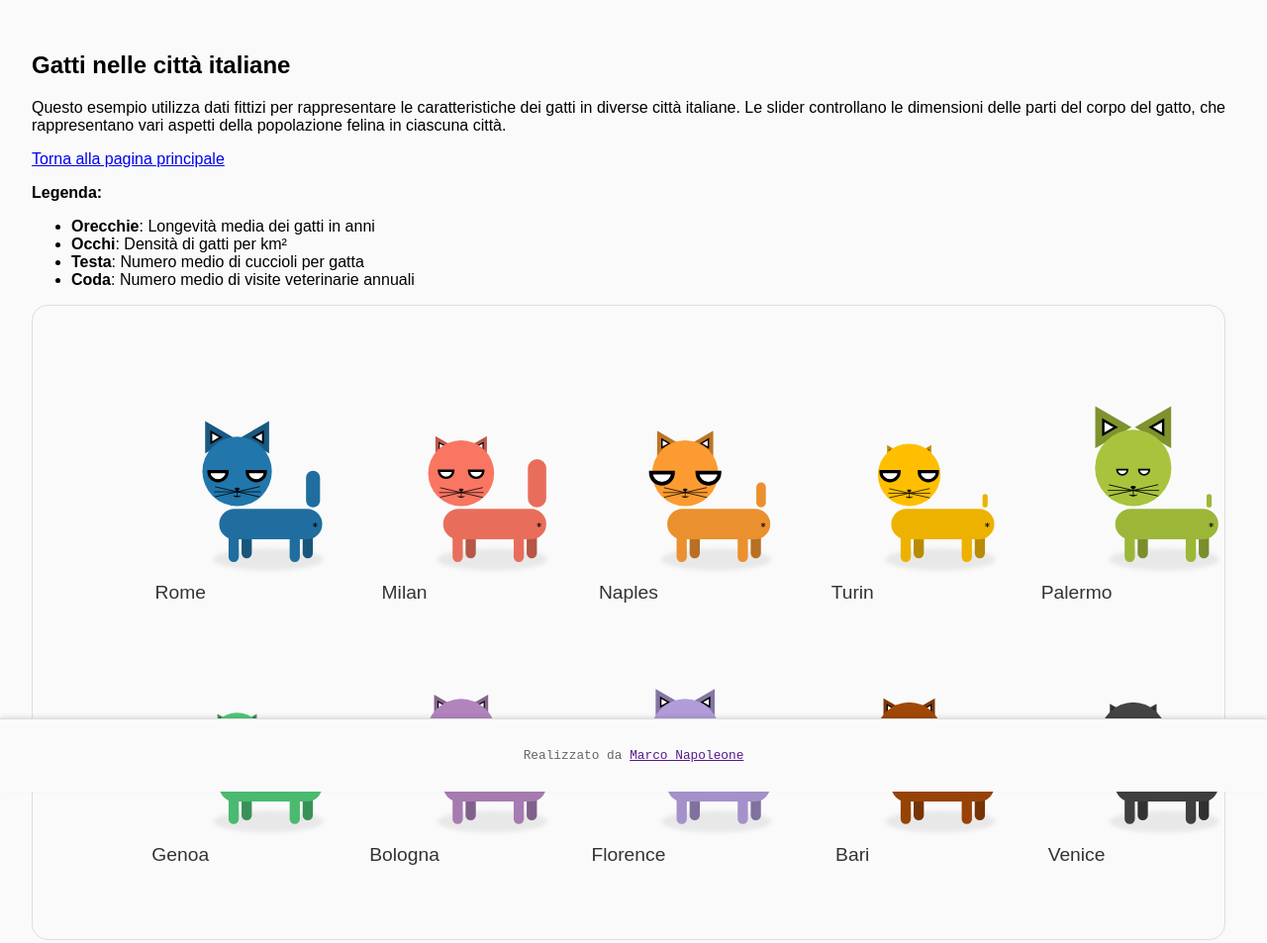
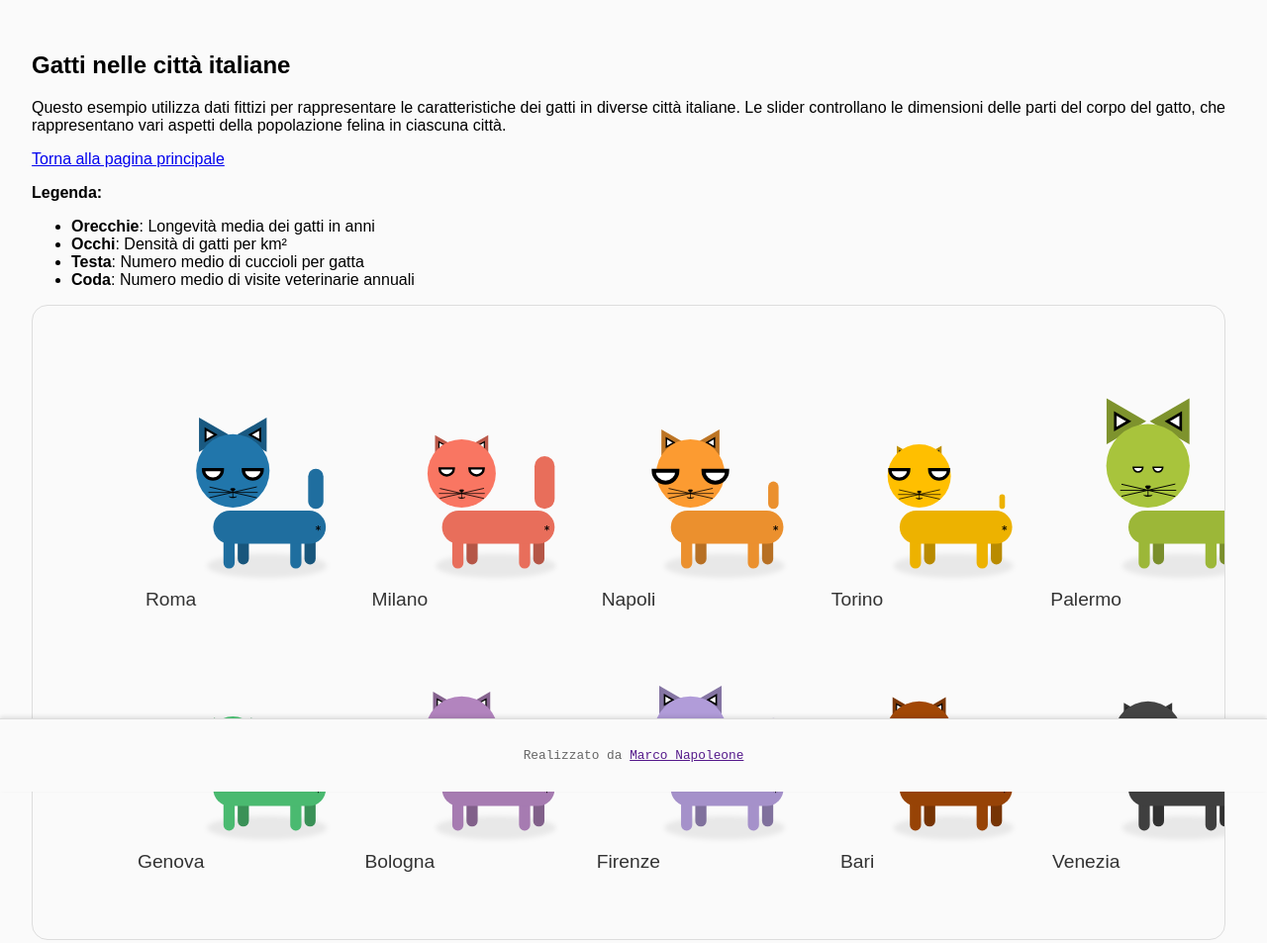
Before and after one commit to MarcoNapoleone/chernoff-cats, a plain HTML site: page cities.html in a window 1280 px wide. Shown: the whole page at 99% size. Drawn offline with nearby package versions, Linux system fonts and the light colour scheme.

Commit message:
Updates styling and data for localization and scaling

```diff
--- a/css/style.css
+++ b/css/style.css
@@ -1,6 +1,6 @@
 
   :root{
-    --cat-yellow:#FCC058;
+    --cat-yellow:#fc9b31;
   }
 
   body{
--- a/data/cats.json
+++ b/data/cats.json
@@ -1,6 +1,6 @@
 [
   {
-    "city": "Rome",
+    "city": "Roma",
     "lat": 41.9028,
     "lon": 12.4964,
     "ear_length": 8,
@@ -10,7 +10,7 @@
     "color": "#2176AB"
   },
   {
-    "city": "Milan",
+    "city": "Milano",
     "lat": 45.4642,
     "lon": 9.19,
     "ear_length": 6,
@@ -20,7 +20,7 @@
     "color": "#F97662"
   },
   {
-    "city": "Naples",
+    "city": "Napoli",
     "lat": 40.8518,
     "lon": 14.2681,
     "ear_length": 7,
@@ -30,7 +30,7 @@
     "color": "#FC9B31"
   },
   {
-    "city": "Turin",
+    "city": "Torino",
     "lat": 45.0703,
     "lon": 7.6869,
     "ear_length": 5,
@@ -50,7 +50,7 @@
     "color": "#A8C43C"
   },
   {
-    "city": "Genoa",
+    "city": "Genova",
     "lat": 44.4056,
     "lon": 8.9463,
     "ear_length": 5,
@@ -70,7 +70,7 @@
     "color": "#B284BE"
   },
   {
-    "city": "Florence",
+    "city": "Firenze",
     "lat": 43.7696,
     "lon": 11.2558,
     "ear_length": 7,
@@ -90,7 +90,7 @@
     "color": "#A24806"
   },
   {
-    "city": "Venice",
+    "city": "Venezia",
     "lat": 45.4408,
     "lon": 12.3155,
     "ear_length": 5,
--- a/js/cities.js
+++ b/js/cities.js
@@ -93,7 +93,7 @@ const width   = vb[2];
 const height  = vb[3];
 
 const ROWS    = 2;          // → cats will fill at most two rows
-const PAD_X   = 30;
+const PAD_X   = 20;
 const PAD_Y   = 20;
 
 let spacingX, spacingY, baseScale, catsPerRow, catHeight;
@@ -103,8 +103,8 @@ let spacingX, spacingY, baseScale, catsPerRow, catHeight;
 // -----------------------------------------------------------------------------
 const scaleSpecs = {
   ear_length : [0.6, 1.5],
-  eye_width  : [0.6, 1.5],
-  head_size  : [0.8, 1.1],
+  eye_width  : [0.5, 1.5],
+  head_size  : [0.7, 1.1],
   tail_length: [0.5, 1.8]
 };
 const scales = {};
@@ -138,7 +138,7 @@ d3.json('data/cats.json').then(data => {
   catsPerRow = Math.ceil(data.length / ROWS);
   spacingX   = (width  - PAD_X*2) / catsPerRow;
   spacingY   = (height - PAD_Y*2) / ROWS;
-  baseScale  = Math.min((spacingX*0.7)/214, (spacingY*0.7)/214); // 80 % cell
+  baseScale  = Math.min((spacingX*0.7)/200, (spacingY*0.7)/200);
   catHeight  = 214 * baseScale;
 
   // ── Feature‑specific scales ────────────────────────────────────────────────
```
Also changed, not shown: js/viz.js (+15 -14 lines).
